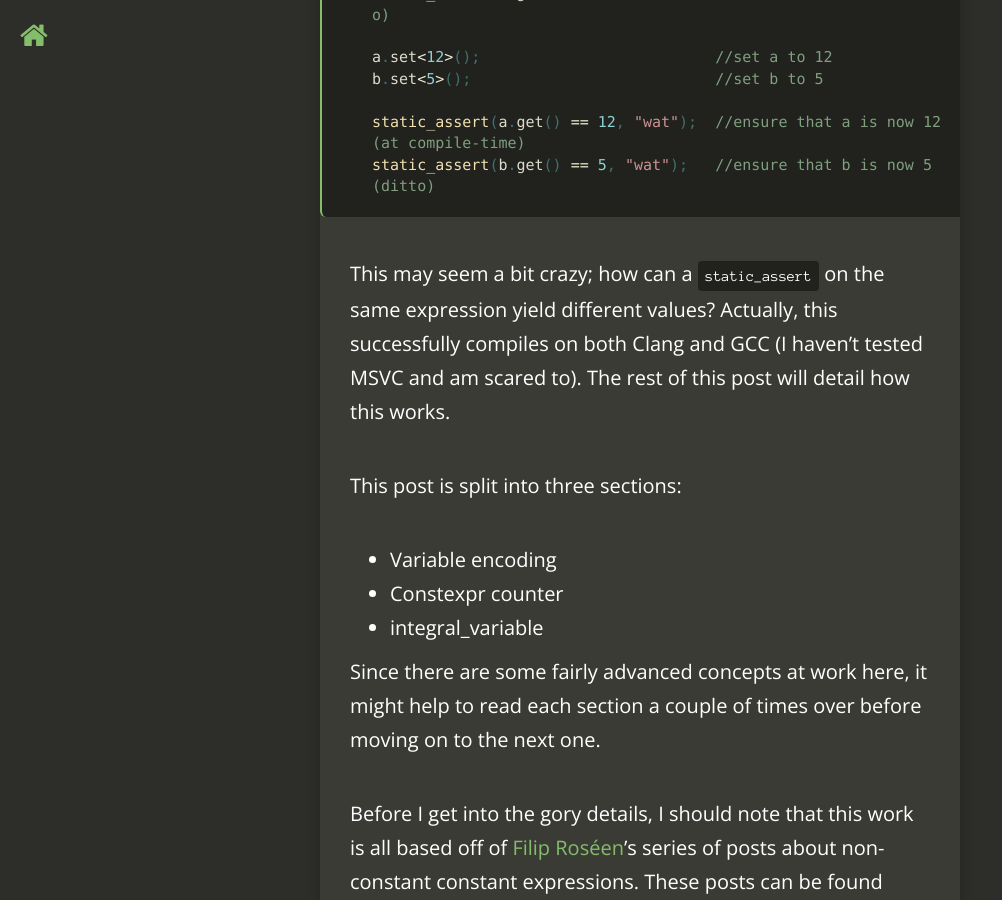
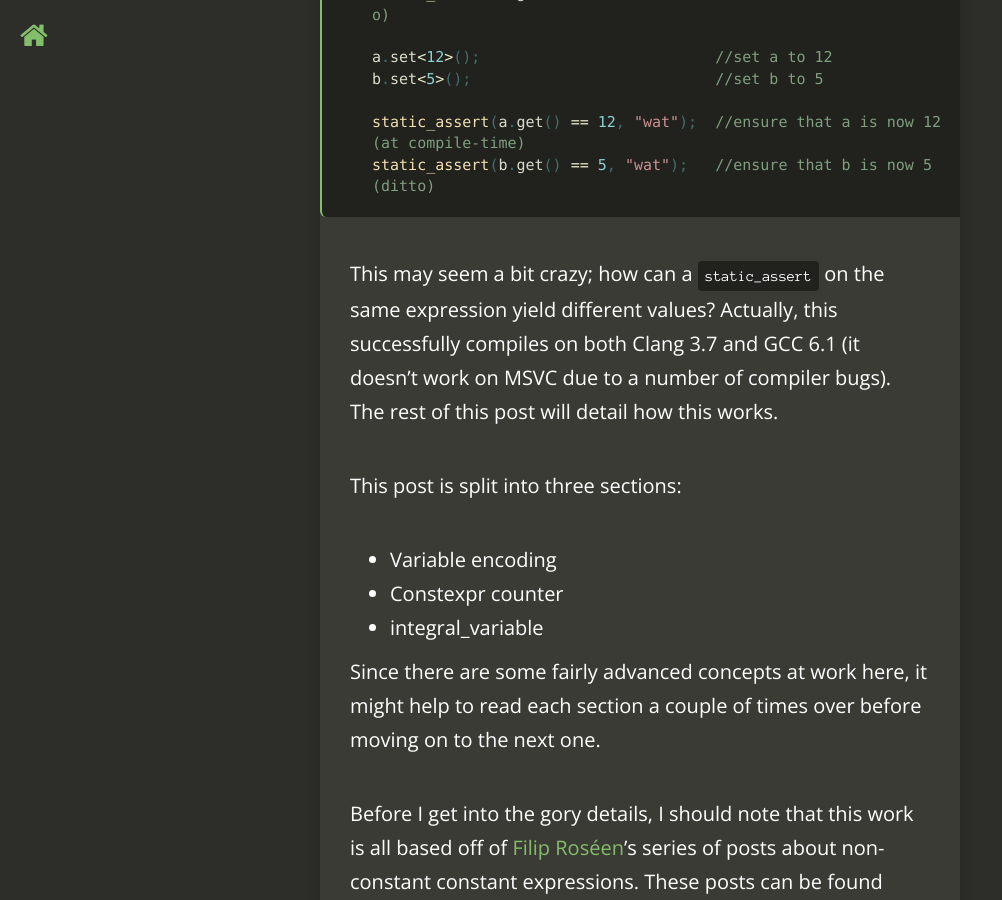
Before and after one commit to TartanLlama/tartanllama.github.io, a Jekyll site: the page built from _posts/2016-06-22-integral_variable.md, in a window 1280 px wide and 900 px high, scrolled down 1458 px. Shown: the whole window, without its empty margins (0-1002 px from the left). Built offline with Jekyll 4.4.1, drawn with Linux system fonts in a browser that asks for light colours; nearby versions of some CDN libraries; some of the changed text lies outside the part shown.

Commit message:
Nearly finished integral variable

```diff
--- a/_posts/2016-06-22-integral_variable.md
+++ b/_posts/2016-06-22-integral_variable.md
@@ -42,7 +42,7 @@ static_assert(a.get() == 12, "wat");  //ensure that a is now 12 (at compile-time
 static_assert(b.get() == 5, "wat");   //ensure that b is now 5 (ditto)
 {% endhighlight %}
 
-This may seem a bit crazy; how can a `static_assert` on the same expression yield different values? Actually, this successfully compiles on both Clang and GCC (I haven't tested MSVC and am scared to). The rest of this post will detail how this works.
+This may seem a bit crazy; how can a `static_assert` on the same expression yield different values? Actually, this successfully compiles on both Clang 3.7 and GCC 6.1 (it doesn't work on MSVC due to a number of compiler bugs). The rest of this post will detail how this works.
 
 This post is split into three sections:
 
@@ -286,3 +286,5 @@ So, when should we actually use this in practice?
 **Never.**
 
 Really, this is pretty awful. It probably totally breaks across translation units, and the Standards Committee wants to outlaw this kind of thing. However, it's still pretty fascinating and I hope that you've got some ideas on how to abuse this yourself.
+
+If you want to play around with it, you can get the code [here](https://gist.github.com/TartanLlama/3aa4541c12538d1d6cf5cf244cc5d724].
```
